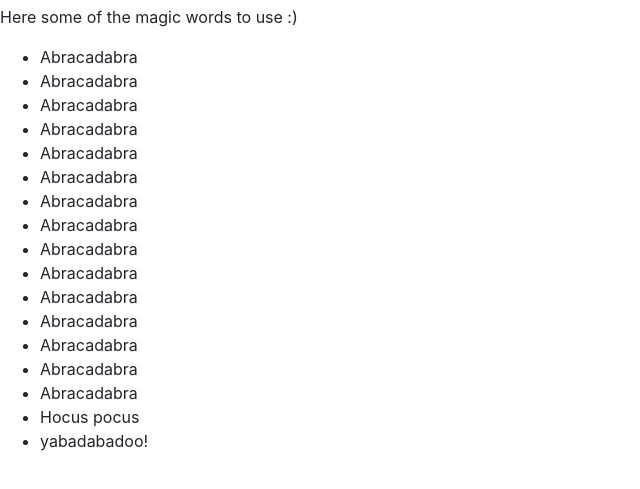
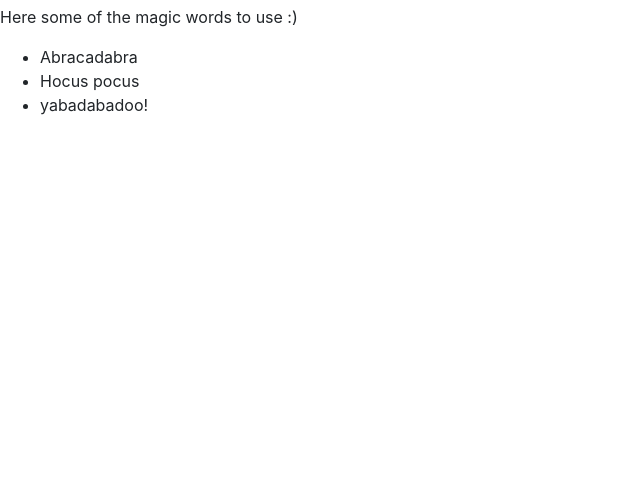
Before and after one commit to luisanton-io/magic-repo, a plain HTML site: page index.html in a window 1280 px wide. Shown: the part 51-540 px from the top of the page, without its empty margins (0-640 px from the left). Drawn offline with nearby package versions, Linux system fonts and the light colour scheme.

Commit message:
Update index.html

```diff
--- a/index.html
+++ b/index.html
@@ -24,20 +24,6 @@
     <p>Here some of the magic words to use :)</p>
     <ul>
       <li>Abracadabra</li>
-      <li>Abracadabra</li>
-      <li>Abracadabra</li>
-      <li>Abracadabra</li>
-      <li>Abracadabra</li>
-      <li>Abracadabra</li>
-      <li>Abracadabra</li>
-      <li>Abracadabra</li>
-      <li>Abracadabra</li>
-      <li>Abracadabra</li>
-      <li>Abracadabra</li>
-      <li>Abracadabra</li>
-      <li>Abracadabra</li>
-      <li>Abracadabra</li>
-      <li>Abracadabra</li>
       <li>Hocus pocus</li>
       <li>yabadabadoo!</li>
     </ul>
```
